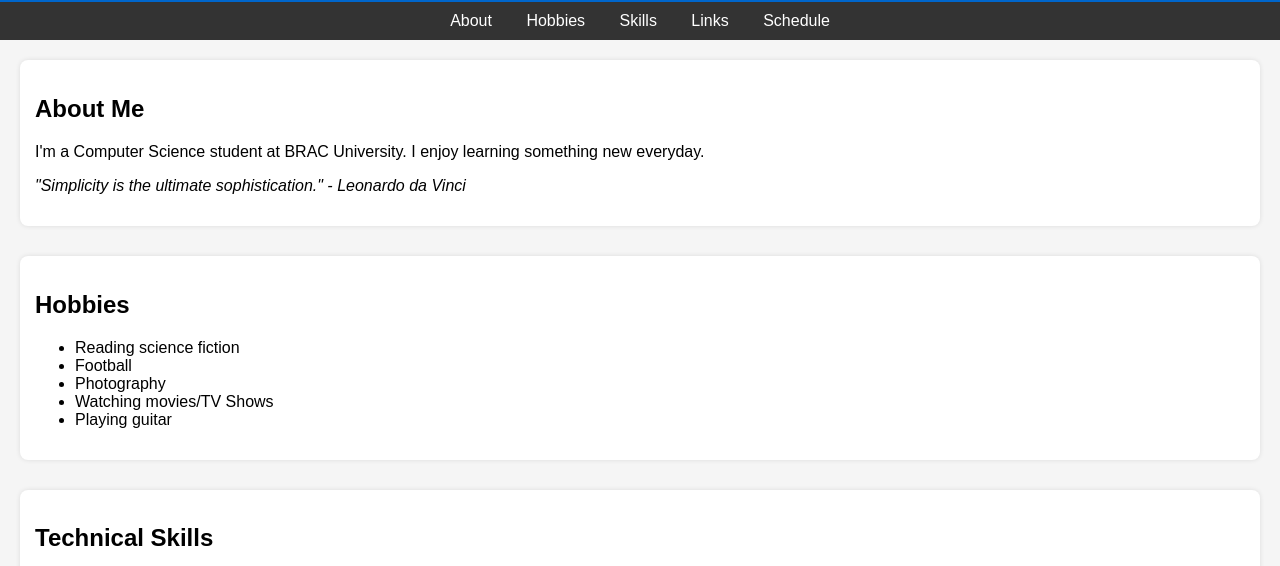
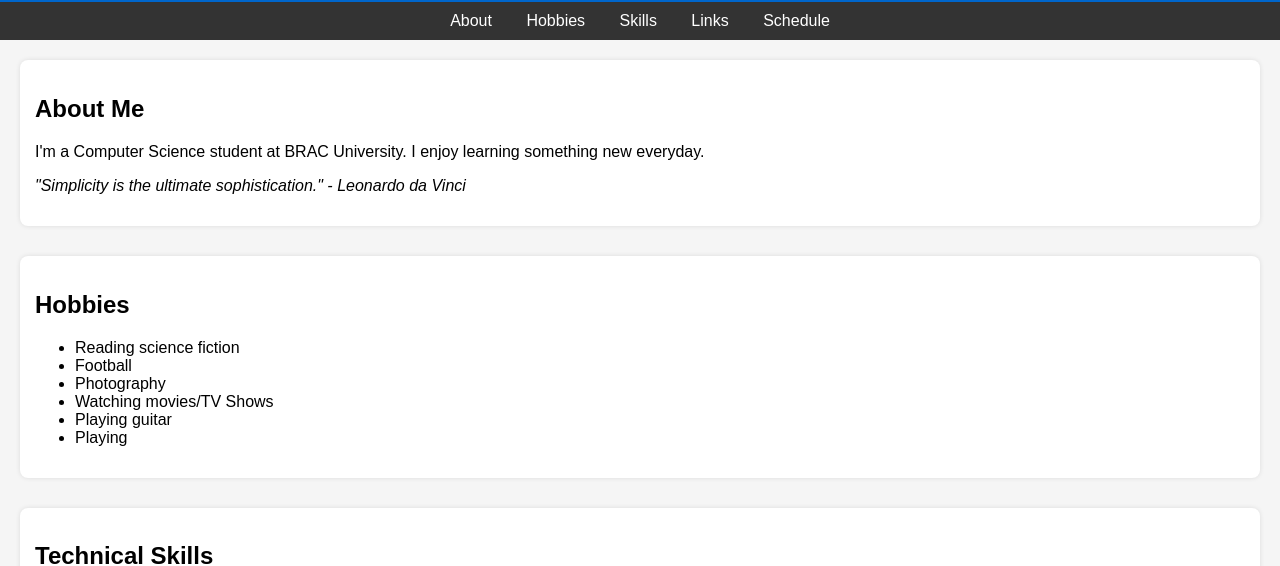
Before and after one commit to ahayon41/personal-webpage, a plain HTML site: page index.html in a window 1280 px wide. Shown: the part 252-818 px from the top of the page. Drawn offline with Linux system fonts and the light colour scheme.

Commit message:
Update index.html

```diff
--- a/index.html
+++ b/index.html
@@ -36,6 +36,7 @@
         <li>Photography</li>
         <li>Watching movies/TV Shows</li>
         <li>Playing guitar</li>
+        <li>Playing</li>
       </ul>
     </section>
 
```
